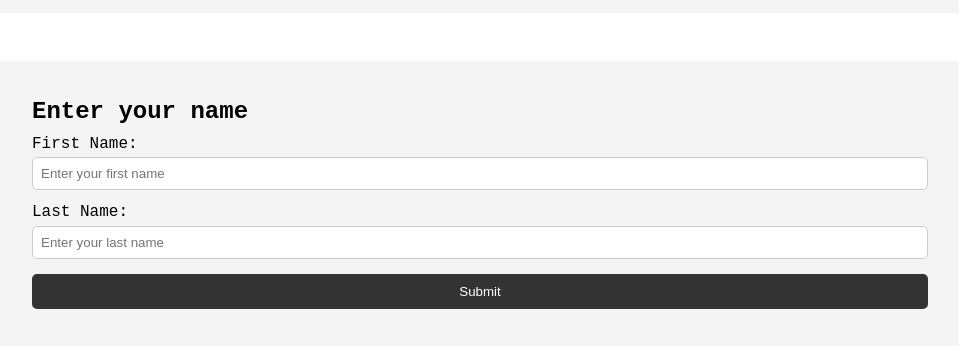
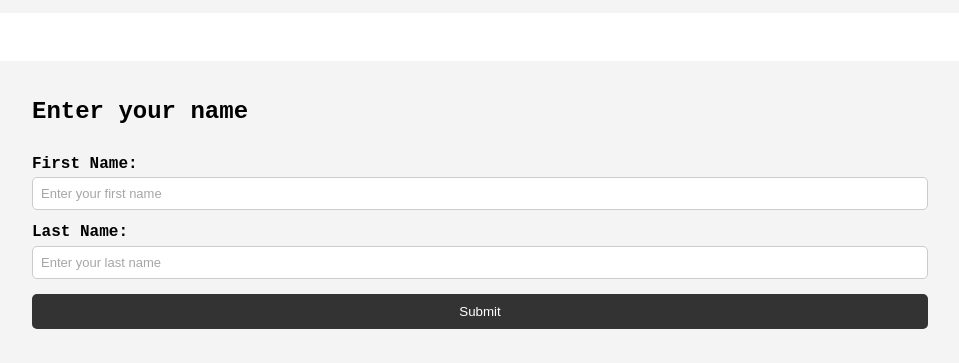
Before and after one commit to soutam06/wedevGoLive, a plain HTML site: page index.html in a window 1280 px wide. Shown: the part 70-433 px from the top of the page, without its empty margins (160-1119 px from the left). Drawn offline with Linux system fonts and the light colour scheme.

Commit message:
Adding Final Touch

```diff
--- a/style.css
+++ b/style.css
@@ -36,17 +36,28 @@
     background: #f4f4f4;
   }
 
+  #my-form h1{
+    padding-bottom: 20px;
+  }
+
   #my-form label {
     display: block;
+    font-weight: bold;
   }
 
   #my-form input[type='text']{
     width: 100%;
     padding: 8px;
+    font-size: small;
     margin-bottom: 10px;
     border-radius: 5px;
     border: 1px solid #ccc;
   }
+
+  #my-form input::placeholder {
+    color: gray;
+    opacity: 0.7;
+}
 
   .btn {
     display: block;
```
